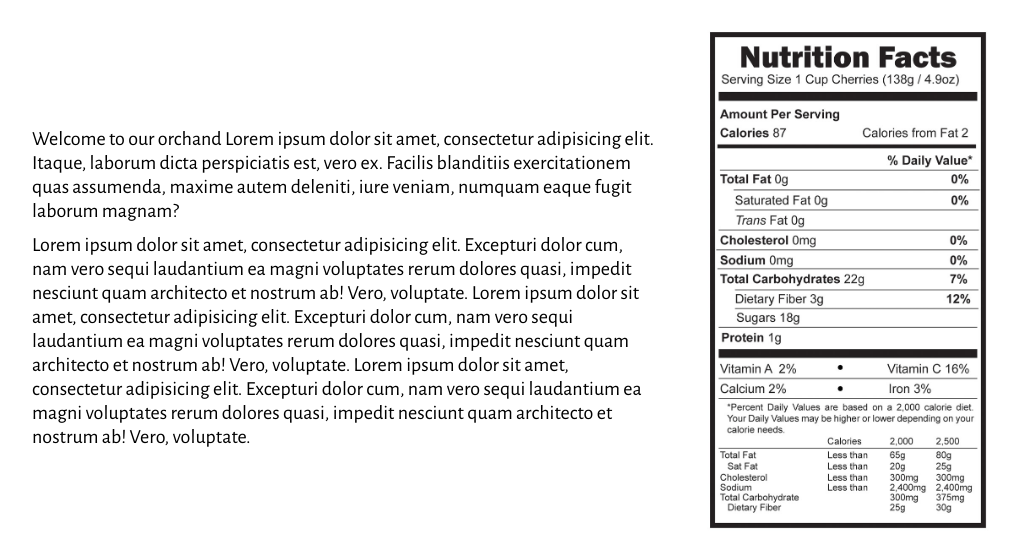
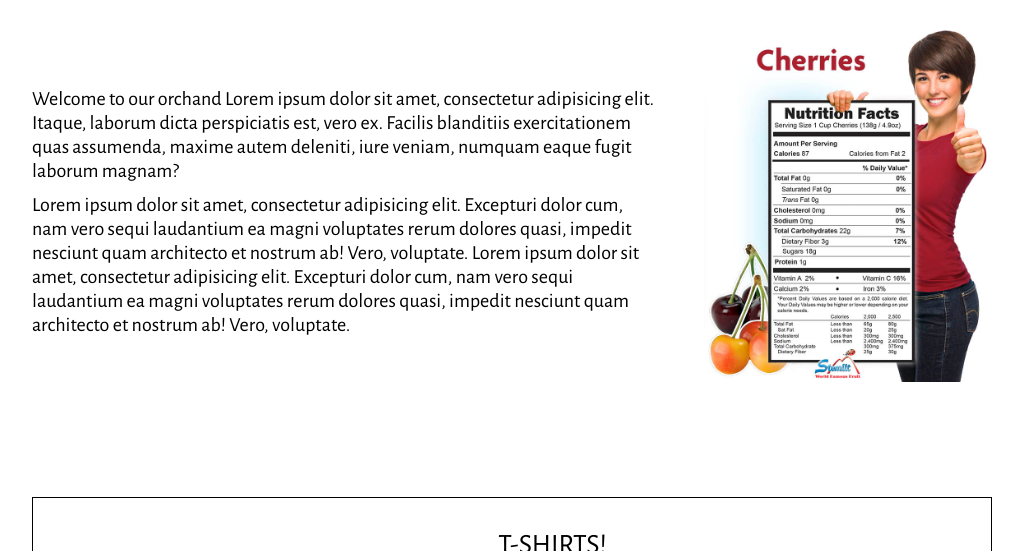
Before and after one commit to EthanGould/GTFO, a plain HTML site: page index.html in a window 1280 px wide. Shown: the part 249-800 px from the top of the page, without its empty margins (128-1151 px from the left). Drawn offline with nearby package versions, Linux system fonts and the light colour scheme.

Commit message:
found original image, swapped it back in

```diff
--- a/index.html
+++ b/index.html
@@ -30,10 +30,10 @@
 		<div class="info main-info">
 			<div class="info__text-wrap">
 				<p class="info__text">Welcome to our orchand Lorem ipsum dolor sit amet, consectetur adipisicing elit. Itaque, laborum dicta perspiciatis est, vero ex. Facilis blanditiis exercitationem quas assumenda, maxime autem deleniti, iure veniam, numquam eaque fugit laborum magnam?</p>
-				<p class="info__text">Lorem ipsum dolor sit amet, consectetur adipisicing elit. Excepturi dolor cum, nam vero sequi laudantium ea magni voluptates rerum dolores quasi, impedit nesciunt quam architecto et nostrum ab! Vero, voluptate. Lorem ipsum dolor sit amet, consectetur adipisicing elit. Excepturi dolor cum, nam vero sequi laudantium ea magni voluptates rerum dolores quasi, impedit nesciunt quam architecto et nostrum ab! Vero, voluptate. Lorem ipsum dolor sit amet, consectetur adipisicing elit. Excepturi dolor cum, nam vero sequi laudantium ea magni voluptates rerum dolores quasi, impedit nesciunt quam architecto et nostrum ab! Vero, voluptate.</p>
+				<p class="info__text">Lorem ipsum dolor sit amet, consectetur adipisicing elit. Excepturi dolor cum, nam vero sequi laudantium ea magni voluptates rerum dolores quasi, impedit nesciunt quam architecto et nostrum ab! Vero, voluptate. Lorem ipsum dolor sit amet, consectetur adipisicing elit. Excepturi dolor cum, nam vero sequi laudantium ea magni voluptates rerum dolores quasi, impedit nesciunt quam architecto et nostrum ab! Vero, voluptate.</p>
 			</div>
 			<div class="nutritional-value">
-				<img src="./images/cherry-nutrition-label.jpeg" alt="" class="nutrional-value__label">
+				<img src="./images/Cherry-Nutrition-Facts.jpg" alt="" class="nutrional-value__label">
 			</div>
 
 		</div>
--- a/styles/main.css
+++ b/styles/main.css
@@ -192,7 +192,7 @@ p {
 	.info__text-wrap {
 		width: 70%;
     float: left;
-    margin-top: 100px;
+    margin-top: 60px;
     padding-right: 5%;
 	}
 
```
Also changed, not shown: images/Cherry-Nutrition-Facts.jpg (added).
